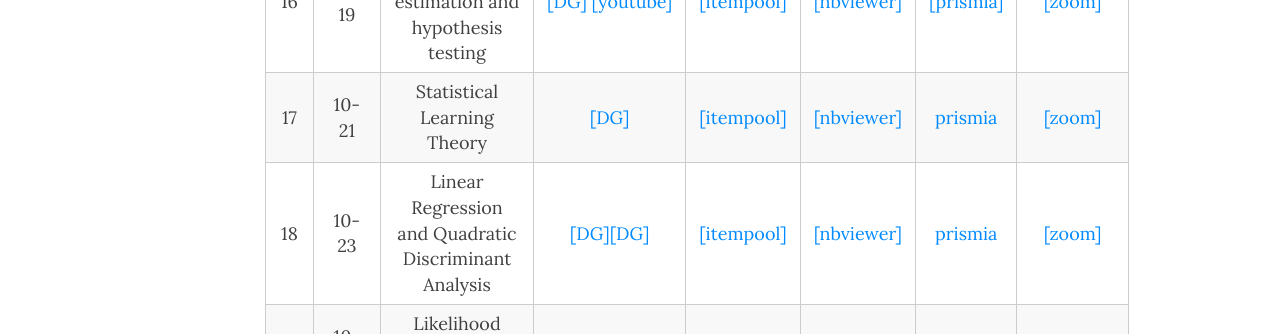
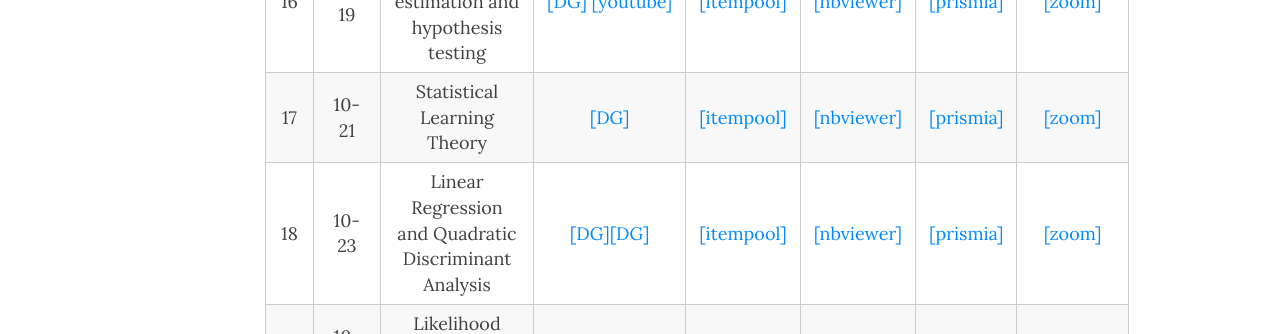
Before and after one commit to data1010/data1010.github.io, a Jekyll site: the page built from class.md, in a window 1280 px wide and 900 px high, scrolled down 1699 px. Shown: the part 154-488 px from the top of the window. Built offline with Jekyll 4.4.1, drawn with Linux system fonts in a browser that asks for light colours; nearby versions of some CDN libraries.

Commit message:
Typo fix

```diff
--- a/class.md
+++ b/class.md
@@ -194,7 +194,7 @@ title: Notebooks and videos
       <td style="text-align: center"><a href="https://mathigon.org/course/machine-learning/introduction">[DG]</a></td>
       <td style="text-align: center"><a href="https://itempool.com/sswatson/c/PfZGws8_y3s">[itempool]</a></td>
       <td style="text-align: center"><a href="https://nbviewer.jupyter.org/github/data1010/problem-sets/blob/master/preclass-sets/10-21/data1010-10-21.ipynb">[nbviewer]</a></td>
-      <td style="text-align: center"><a href="https://prismia.chat/shared/2QEQ-HRCD">prismia</a></td>
+      <td style="text-align: center"><a href="https://prismia.chat/shared/2QEQ-HRCD">[prismia]</a></td>
       <td style="text-align: center"><a href="https://brown.zoom.us/rec/share/vUIL7fbQCsofAx-_iBUO56V2yX3g6TXZbKjhQHznzuG3wUCA1foqDvjv8_E37uAT.ONM-bpz258CWmdnJ">[zoom]</a></td>
     </tr>
     <tr>
@@ -204,7 +204,7 @@ title: Notebooks and videos
       <td style="text-align: center"><a href="https://mathigon.org/course/machine-learning/a-regression-example-linear-models">[DG]</a><a href="https://mathigon.org/course/machine-learning/a-classification-example-qda">[DG]</a></td>
       <td style="text-align: center"><a href="https://itempool.com/sswatson/c/kwKFtg0286k">[itempool]</a></td>
       <td style="text-align: center"><a href="https://nbviewer.jupyter.org/github/data1010/problem-sets/blob/master/preclass-sets/10-23/data1010-10-23.ipynb">[nbviewer]</a></td>
-      <td style="text-align: center"><a href="https://prismia.chat/shared/G2CY-6U3T">prismia</a></td>
+      <td style="text-align: center"><a href="https://prismia.chat/shared/G2CY-6U3T">[prismia]</a></td>
       <td style="text-align: center"><a href="https://brown.zoom.us/rec/share/TYWWdMCWgretIuBKdirYcSZoW8y1T7xZsIz_3zMnIdFYVZ5r8RfPsnKdmZCFyfg.Mz5CStmd9B4q2s4H">[zoom]</a></td>
     </tr>
     <tr>
```
